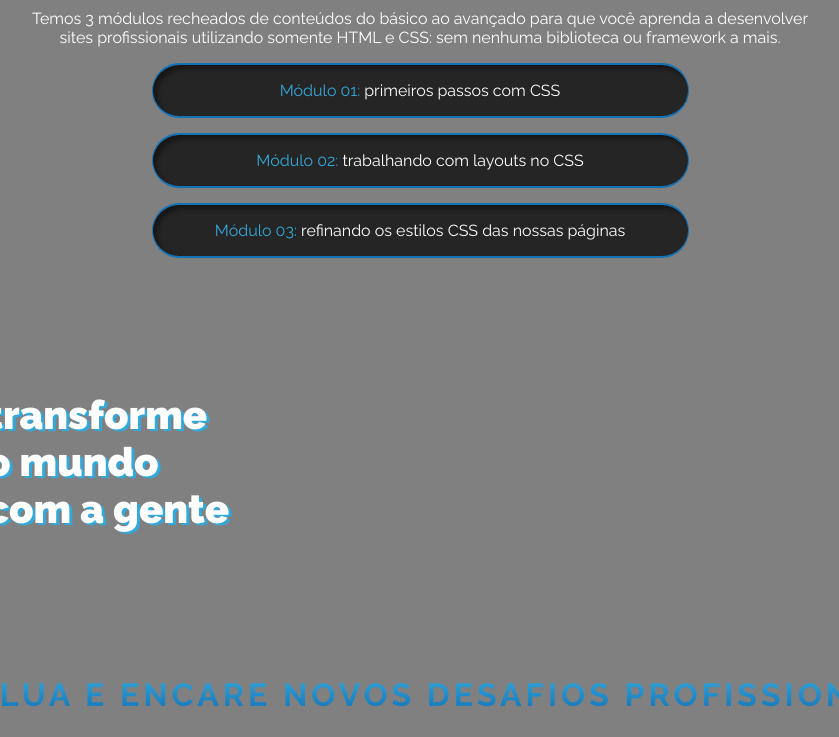
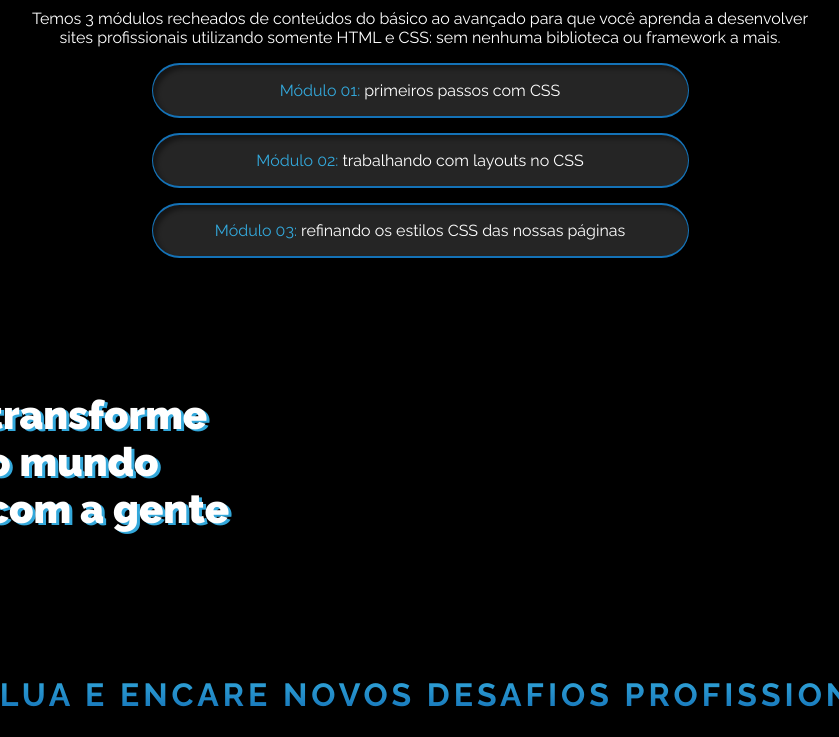
Before and after one commit to Th1vSKy/desafio-dio, a plain HTML site: page index.html in a window 1280 px wide. Shown: the part 407-1144 px from the top of the page, without its empty margins (220-1059 px from the left). Drawn offline with Linux system fonts and the light colour scheme.

Commit message:
correcao

```diff
--- a/style.css
+++ b/style.css
@@ -1,7 +1,7 @@
 @import url('https://fonts.googleapis.com/css2?family=Raleway:ital,wght@0,100;0,200;0,300;0,400;0,500;0,600;0,700;0,800;0,900;1,100;1,200;1,300;1,400;1,500;1,600;1,700;1,800;1,900&display=swap');
 
 body {
-    background-color: gray;
+    background-color: #000;
 }
 
 .banner {
```
